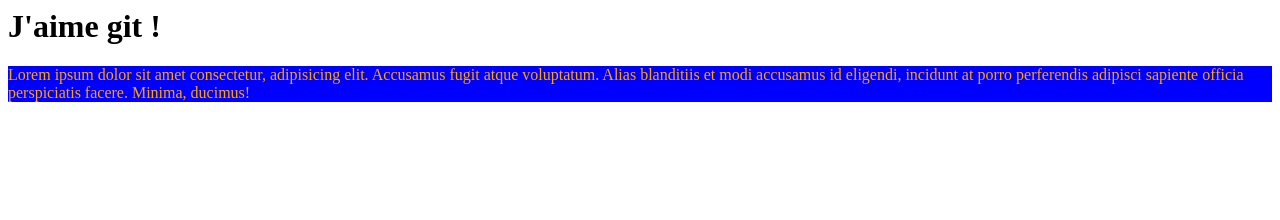
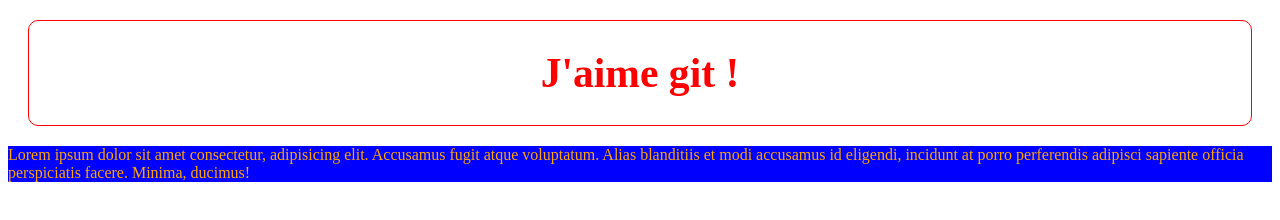
Before and after one commit to clement174/git_html, a plain HTML site: page index.html in a window 1280 px wide. Drawn offline with Linux system fonts and the light colour scheme.

Commit message:
change title style

```diff
--- a/style.css
+++ b/style.css
@@ -2,3 +2,13 @@
     color: orange;
     background-color: blue;
 }
+
+.title {
+    color: red;
+    font-size: 130%;
+    font-weight: lighter;
+    text-align: center;
+    border: 1px solid red;
+    border-radius: 10px 10px 10px 10px;
+    margin: 20px;
+}
```
